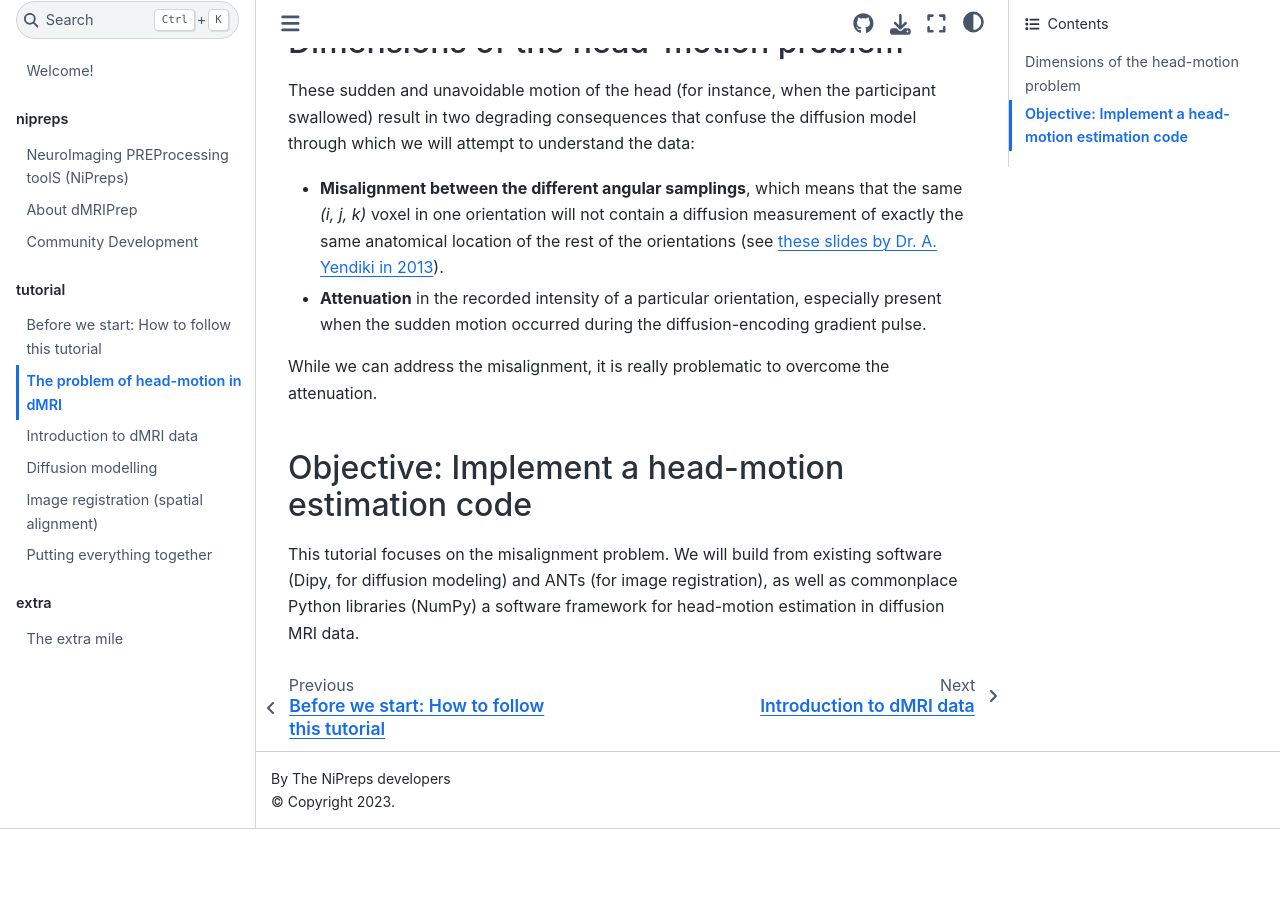
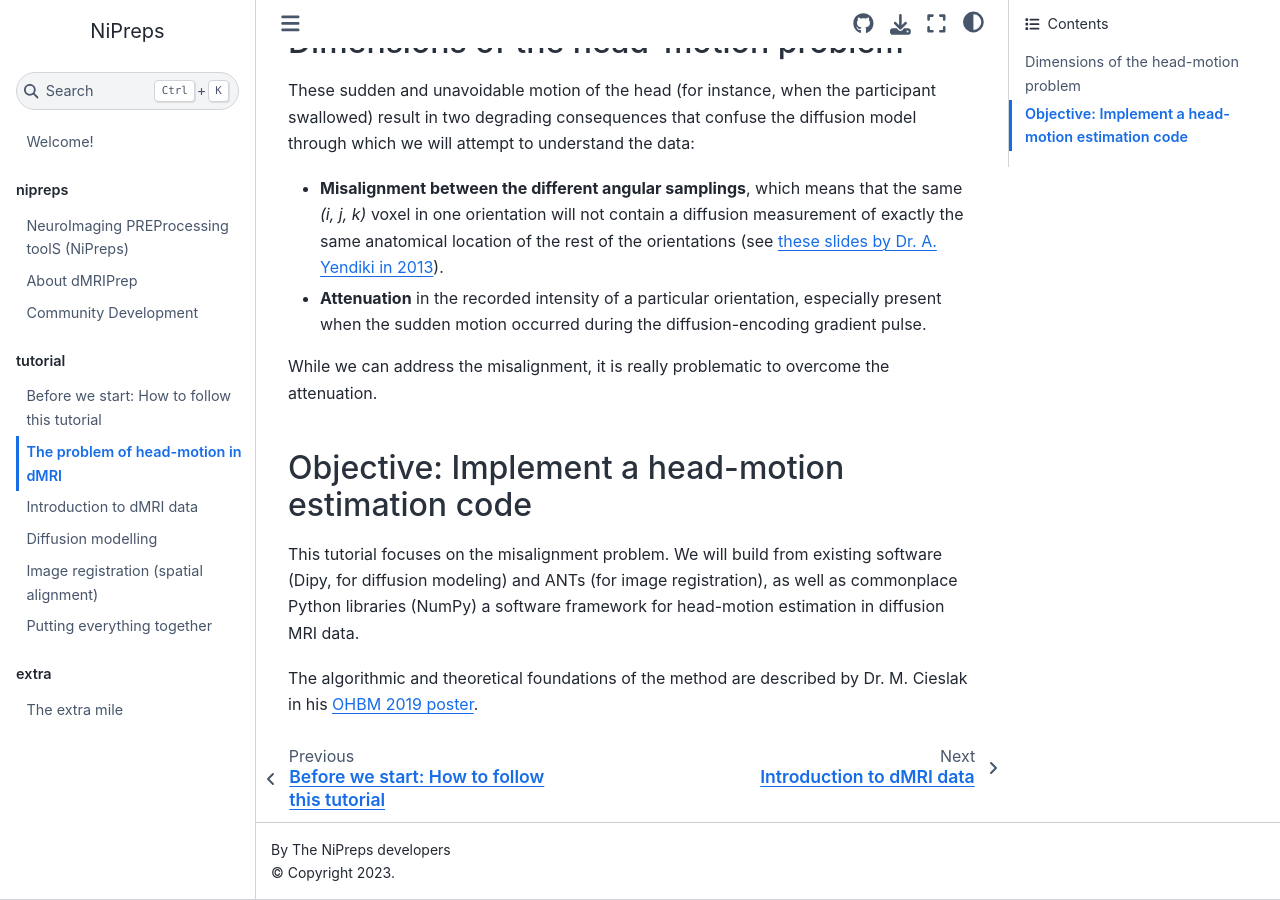
Before and after one commit to nipreps/nipreps-book, a Jupyter Book: the page built from docs/head-motion/intro.md, in a window 1280 px wide and 900 px high, scrolled down 1197 px. Built offline with Jupyter Book 1.0.4 settings and Sphinx 7.4.7 and the Sphinx Book theme 1.1.4, drawn with Linux system fonts in a browser that asks for light colours; before the commit the page ends 2026 px from its top, so only the background shows below that.

Commit message:
fix: make sure we acknowledge Matt's work

```diff
--- a/docs/head-motion/intro.md
+++ b/docs/head-motion/intro.md
@@ -21,3 +21,5 @@
 
 This tutorial focuses on the misalignment problem.
 We will build from existing software (Dipy, for diffusion modeling) and ANTs (for image registration), as well as commonplace Python libraries (NumPy) a software framework for head-motion estimation in diffusion MRI data.
+
+The algorithmic and theoretical foundations of the method are described by Dr. M. Cieslak in his [OHBM 2019 poster](https://github.com/mattcieslak/ohbm_shoreline/blob/master/cieslakOHBM2019.pdf).
```
